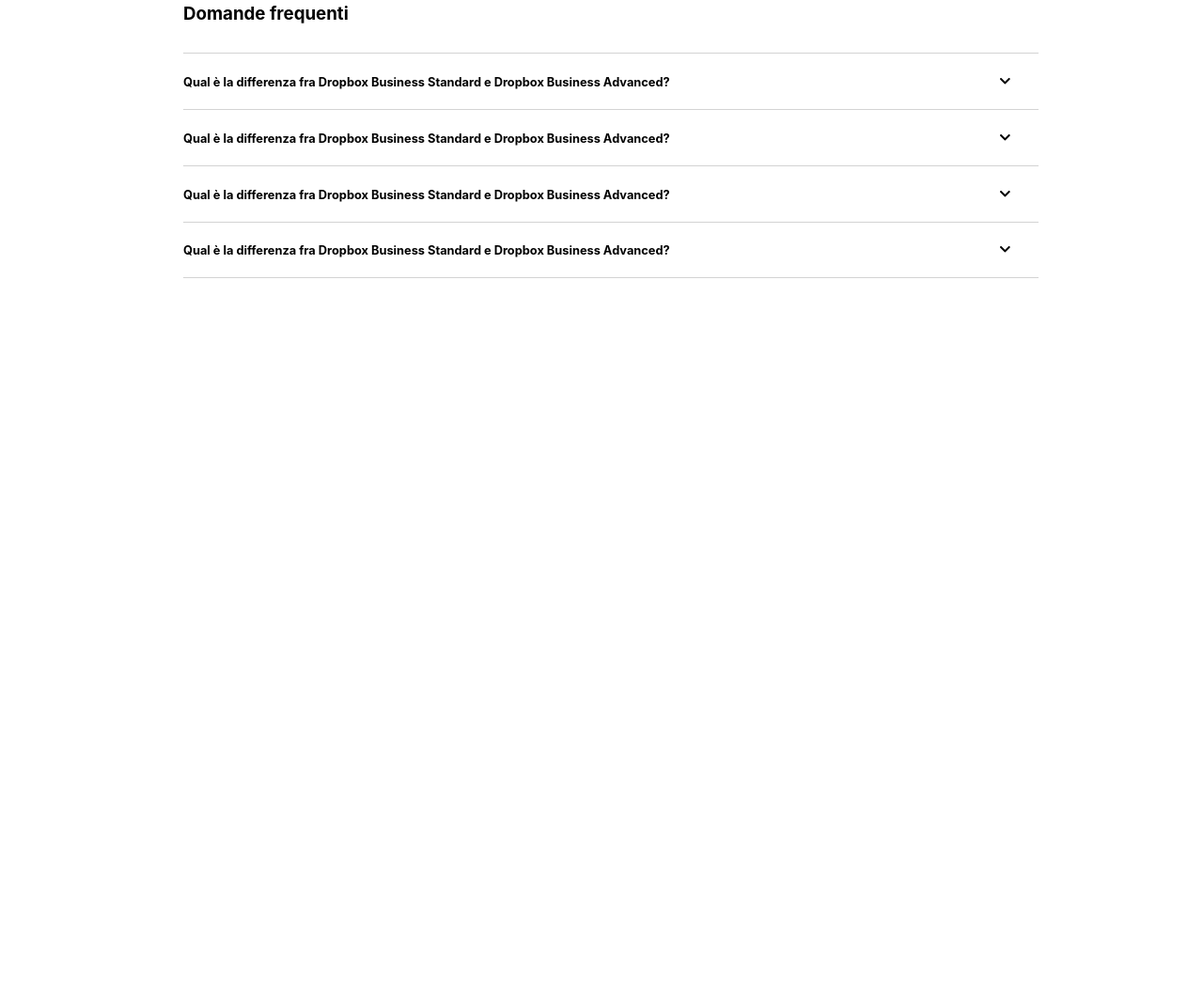
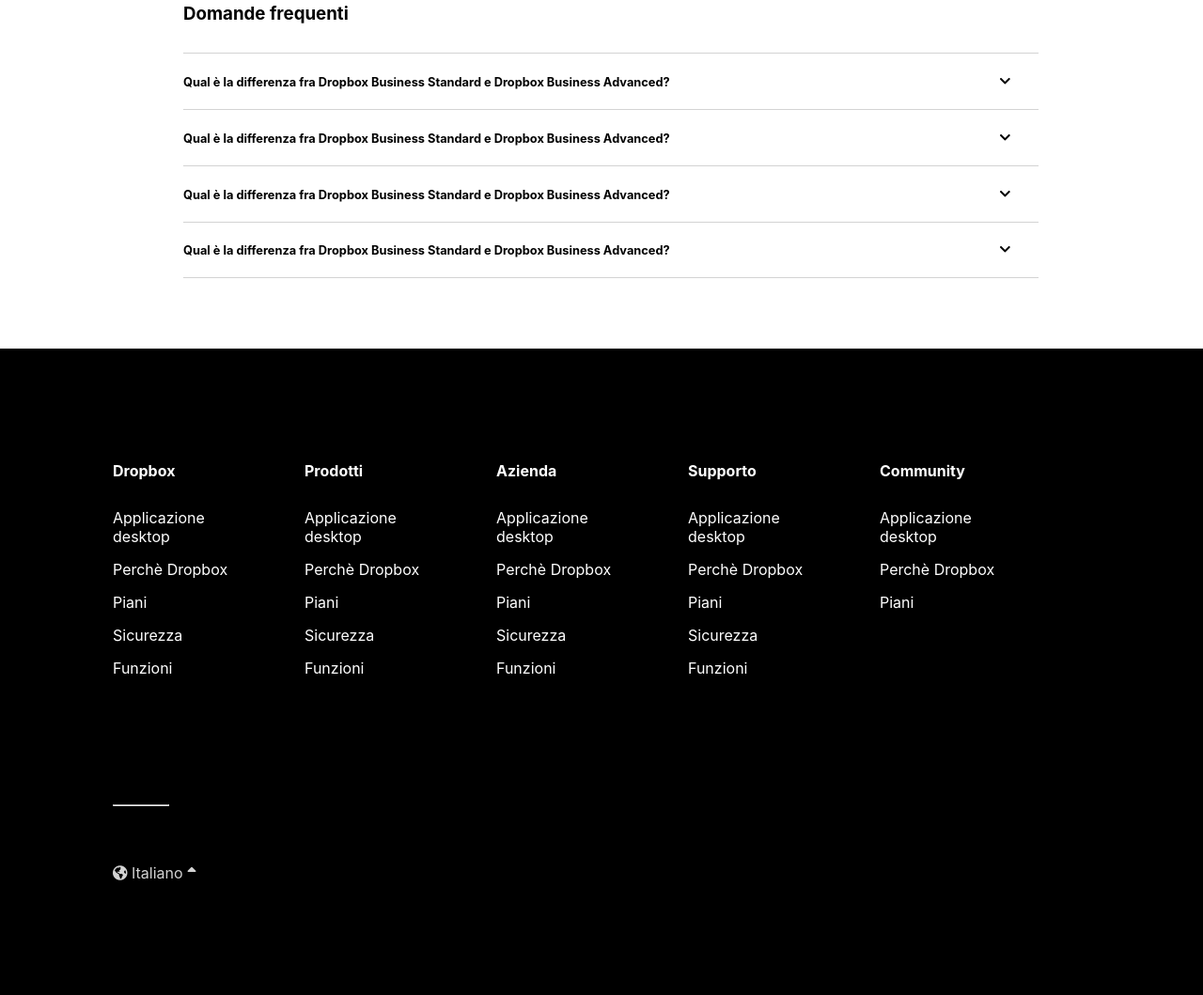
Before and after one commit to GalluFrancesco/htmlcss-dropbox, a plain HTML site: page index.html in a window 1280 px wide. Shown: the part 4785-5844 px from the top of the page at 94% size. Before the commit the page ends 5156 px from the top, so only its background shows below. Drawn offline with nearby package versions, Linux system fonts and the light colour scheme.

Commit message:
Footer finito

```diff
--- a/css/style.css
+++ b/css/style.css
@@ -478,3 +478,34 @@
     font-size: 80%;
 }
 /* ----domande frequenti finito---- */
+
+/* ----footer---- */
+
+footer{
+    background-color: black;
+    color: white;
+    padding: 120px;
+}
+
+.colonna-footer{
+    width: 15%;
+    margin-right: 45px;
+    margin-bottom: 120px;
+}
+
+.colonna-footer > h4{
+    margin-bottom: 30px;
+}
+
+.lista-footer li{
+    margin-bottom: 15px;
+}
+
+.lingua{
+    margin-top: 60px;
+    color: lightgray;
+}
+
+.fa-sort-up{
+    padding-top: 3px;
+}
--- a/index.html
+++ b/index.html
@@ -238,11 +238,9 @@
 
                     <!-- 1° card operazione -->
                     <div class="card">
-
                         <img src="./img/business-feature-switching-tools.png" alt="">
                         <h3>Passa di meno da uno strumento all'altro</h3>
                         <p>Porta a termine le attività quotidiane con un solo strumento. Crea,modifica e condividi contenuti cloud da Documenti, Fogli e Presentazioni di Google, file Microsoft Office e Dropbox paper direttamente da Dropbox.</p>
-
                     </div>
                 </div>
 
@@ -250,11 +248,9 @@
 
                     <!-- 2° card operazione -->
                     <div class="card">
-
                         <img src="./img/business-feature-coordinate-it.png" alt="">
                         <h3>Passa di meno da uno strumento all'altro</h3>
                         <p>Porta a termine le attività quotidiane con un solo strumento. Crea,modifica e condividi contenuti cloud da Documenti, Fogli e Presentazioni di Google, file Microsoft Office e Dropbox paper direttamente da Dropbox.</p>
-
                     </div>
                 </div>
 
@@ -262,11 +258,9 @@
 
                     <!-- 3° card operazione -->
                     <div class="card">
-
                         <img src="./img/business-feature-multi-device.png" alt="">
                         <h3>Passa di meno da uno strumento all'altro</h3>
                         <p>Porta a termine le attività quotidiane con un solo strumento. Crea,modifica e condividi contenuti cloud da Documenti, Fogli e Presentazioni di Google, file Microsoft Office e Dropbox paper direttamente da Dropbox.</p>
-
                     </div>
                 </div>
 
@@ -275,11 +269,9 @@
 
                     <!-- 4° card operazione -->
                     <div class="card">
-
                         <img src="./img/business-feature-integrations-it.png" alt="">
                         <h3>Passa di meno da uno strumento all'altro</h3>
                         <p>Porta a termine le attività quotidiane con un solo strumento. Crea,modifica e condividi contenuti cloud da Documenti, Fogli e Presentazioni di Google, file Microsoft Office e Dropbox paper direttamente da Dropbox.</p>
-
                     </div>
                 </div>
 
@@ -287,11 +279,9 @@
 
                     <!-- 5° card operazione -->
                     <div class="card">
-
                         <img src="./img/business-feature-send-files-it.png" alt="">
                         <h3>Passa di meno da uno strumento all'altro</h3>
                         <p>Porta a termine le attività quotidiane con un solo strumento. Crea,modifica e condividi contenuti cloud da Documenti, Fogli e Presentazioni di Google, file Microsoft Office e Dropbox paper direttamente da Dropbox.</p>
-
                     </div>
                 </div>
 
@@ -299,11 +289,9 @@
 
                     <!-- 6° card operazione -->
                     <div class="card">
-
                         <img src="./img/business-feature-security.png" alt="">
                         <h3>Passa di meno da uno strumento all'altro</h3>
                         <p>Porta a termine le attività quotidiane con un solo strumento. Crea,modifica e condividi contenuti cloud da Documenti, Fogli e Presentazioni di Google, file Microsoft Office e Dropbox paper direttamente da Dropbox.</p>
-
                     </div>
                 </div>
 
@@ -311,11 +299,11 @@
         </main>
 
         <!-- box aziende -->
-
         <div class="box-aziende-titolo centra">
             <h2>Più di 500.000 team utilizzano Dropbox Business</h2>
             <p><a href="">Scopri di più sui nostri clienti</a></p>
         </div>
+
         <div class="box-altezza">
             <div class="box-side-left lf">
                 <div class="row">
@@ -393,6 +381,70 @@
             </ul>
         </div>
 
+        <!-- footer -->
+        <footer>
+            <div class="row">
+                <div class="colonna-footer lf">
+                    <h4>Dropbox</h4>
+                    <ul class="lista-footer">
+                        <li>Applicazione desktop</li>
+                        <li>Perchè Dropbox</li>
+                        <li>Piani</li>
+                        <li>Sicurezza</li>
+                        <li>Funzioni</li>
+                    </ul>
+                </div>
+
+                <div class="colonna-footer lf">
+                    <h4>Prodotti</h4>
+                    <ul class="lista-footer">
+                        <li>Applicazione desktop</li>
+                        <li>Perchè Dropbox</li>
+                        <li>Piani</li>
+                        <li>Sicurezza</li>
+                        <li>Funzioni</li>
+                    </ul>
+                </div>
+
+                <div class="colonna-footer lf">
+                    <h4>Azienda</h4>
+                    <ul class="lista-footer">
+                        <li>Applicazione desktop</li>
+                        <li>Perchè Dropbox</li>
+                        <li>Piani</li>
+                        <li>Sicurezza</li>
+                        <li>Funzioni</li>
+                    </ul>
+                </div>
+
+                <div class="colonna-footer lf">
+                    <h4>Supporto</h4>
+                    <ul class="lista-footer">
+                        <li>Applicazione desktop</li>
+                        <li>Perchè Dropbox</li>
+                        <li>Piani</li>
+                        <li>Sicurezza</li>
+                        <li>Funzioni</li>
+                    </ul>
+                </div>
+
+                <div class="colonna-footer lf">
+                    <h4>Community</h4>
+                    <ul class="lista-footer">
+                        <li>Applicazione desktop</li>
+                        <li>Perchè Dropbox</li>
+                        <li>Piani</li>
+                    </ul>
+                </div>
+            </div>
+            <hr>
+            <div class="lingua">
+                <i class="fas fa-globe-americas"></i>
+                <span>Italiano</span>
+                <i class="fas fa-sort-up"></i>
+            </div>
+        </footer>
+
     </div>
 </body>
 </html>
```
